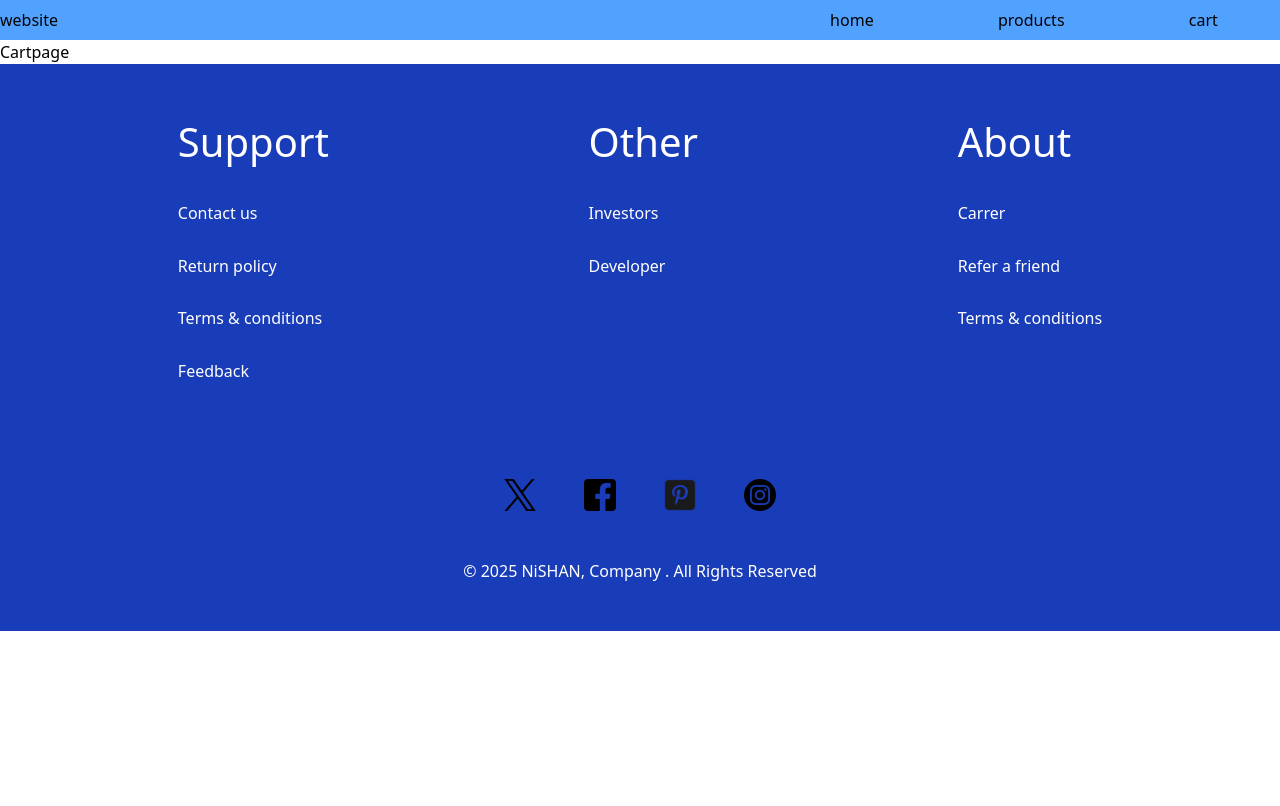
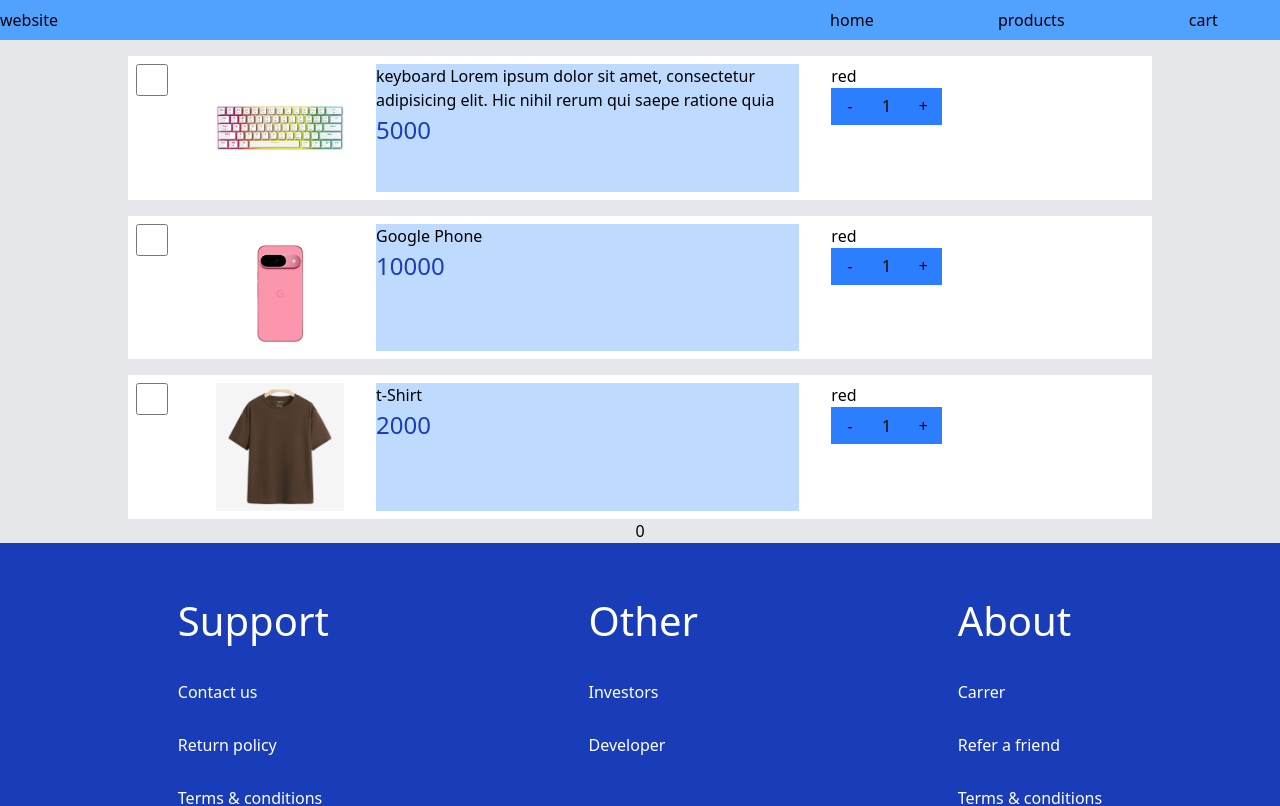
Before and after one commit to NiSHAN808/react-e-commerce, a React (Vite) app: page /cart in a window 1280 px wide. Shown: the top 806 px of the page. Built offline with nearby package versions, Linux system fonts and the light colour scheme.

Commit message:
got checkbox working perfetly

```diff
--- a/public/pages/CartPage.jsx
+++ b/public/pages/CartPage.jsx
@@ -1,9 +1,71 @@
-function CartPage(){
-    return(
+import React, { useState } from "react";
 
-        <>
-        Cartpage
-        </>
+function Item(props) {
+
+    const[quantity,setQuantity]=useState(1);
+
+    function cartItemSeletec(e) { if(e.target.checked){
+        props.setBillPrice(props.billPrice + props.price);   }else{props.setBillPrice(props.billPrice - props.price);}
+    }
+    function handleQuantityIncrease() {
+        setQuantity(quantity + 1);
+    }
+
+    function handleQuantityDecrease() {
+        setQuantity(quantity - 1);
+    }
+    return (
+
+        <div className="bg-white inline-flex w-[80vw] p-[0.5rem] w-[10rem] mt-[1rem]">
+            <input className="h-[2rem] w-[2rem] mr-[3rem]" onClick={cartItemSeletec} type="checkbox"></input>
+            <img src={props.image} className="w-[10vw] inline-block" />
+            <div className="inline-block w-[42%] bg-blue-200 ml-[2rem]">
+                <h3 > {props.name}</h3>
+                <h3 className="text-[1.5rem] text-blue-800"> {props.price}</h3>
+
+            </div>
+            <div className="inline-block ml-[2rem]">
+                <h3> {props.color}</h3>
+                <div className="flex">
+                        <button className="bg-blue-500   h-[2.3rem] w-[2.3rem]" onClick={handleQuantityDecrease} >-</button>
+                        <div contenteditable="true" className="bg-blue-500 inline-flex  h-[2.3rem] w-[2.3rem]  justify-center items-center" >{quantity}</div>
+                        <button className="bg-blue-500 inline-block  h-[2.3rem] w-[2.3rem]" onClick={handleQuantityIncrease}>+</button>
+                    </div>
+
+            </div>
+            <div onClick={(e)=>cartItemSeletec(e)} className="inline-block"></div>
+        </div>
     )
-    }
-    export default CartPage;
+}
+
+
+function CartPage() {
+
+    const [billPrice, setBillPrice] = useState(0);
+
+
+
+
+    let cartList = [{ image: "/images/keyboard.jpg", name: "keyboard Lorem ipsum dolor sit amet, consectetur adipisicing elit. Hic nihil rerum qui saepe ratione quia ", price: 5000, sold: "256"},
+    { image: "/images/phone.png", name: "Google Phone", price: 10000, sold: "120" },
+    { image: "/images/tshirt.jpg", name: "t-Shirt", price: 2000, sold: "12" },]
+
+    return (
+
+        <div className=" flex flex-col  items-center bg-gray-200 w-screen">
+
+
+            {cartList.map(elm => <Item
+                billPrice={billPrice}
+                setBillPrice={setBillPrice}
+                image={elm.image}
+                name={elm.name}
+                price={elm.price}
+                color="red"
+            />)}
+
+            {billPrice}
+        </div>
+    )
+}
+export default CartPage;
--- a/public/pages/Product.jsx
+++ b/public/pages/Product.jsx
@@ -15,38 +15,35 @@ function BuyAndCart() {
     return (
         <div className="mt-[1rem]">
             <button className="bg-[#fcb700] text-black w-[15vw] mr-[1rem] px-4 py-2 rounded-lg shadow-md transition duration-300 hover:bg-[#e6a600]">
-        Buy
-      </button>
-      <button className="bg-[#00bafe] text-black w-[15vw]  px-4 py-2 rounded-lg shadow-md transition duration-300 hover:bg-[#0288b9]">
-        Add to Cart
-      </button>
+                Buy
+            </button>
+            <button className="bg-[#00bafe] text-black w-[15vw]  px-4 py-2 rounded-lg shadow-md transition duration-300 hover:bg-[#0288b9]">
+                Add to Cart
+            </button>
         </div>
     )
 }
+
+
 function Color() {
     let [color, setcolor] = useState("red");
     const params = useParams();
     const imageLocation = `/images/${params.image}`;
 
-
+    let colorsList = ["red", "blue", "green"];
     function handleProductColorChange(col) {
         setcolor(col);
     }
     return (
         <>
-            <div className="text-[1.2rem]">color: {color}</div>
+            <div className="text-[1.2rem]">Color: {color}</div>
 
             {/* this allows to select images later we can use map when we have
  actual data but for now we dont have data so its fi */}
             <div className="inline-flex mt-[0.3rem]">
-
-                <div className="inline-flex flex-col text-[.9rem] mr-[0.3rem]">
-                    <img onClick={() => handleProductColorChange("red")} src={imageLocation} className="w-[4rem] inline-block" />
-                    red</div>
-
-                <div className="inline-flex flex-col text-[.9rem] mr-[0.3rem]">
-                    <img onClick={() => handleProductColorChange("blue")} src={imageLocation} className="w-[4rem] inline-block" />
-                    blue</div>
+                {colorsList.map((c) => <div className={color === c ? "inline-flex flex-col  items-center text-[.9rem] mr-[0.3rem] border border-[0.1rem] border-[#a7a1a1]" : "inline-flex flex-col  items-center text-[.9rem] mr-[0.3rem]"}>
+                    <img onClick={() => handleProductColorChange(c)} src={imageLocation} className="w-[4rem] inline-block" />
+                    {c}</div>)}
 
 
             </div>
```
